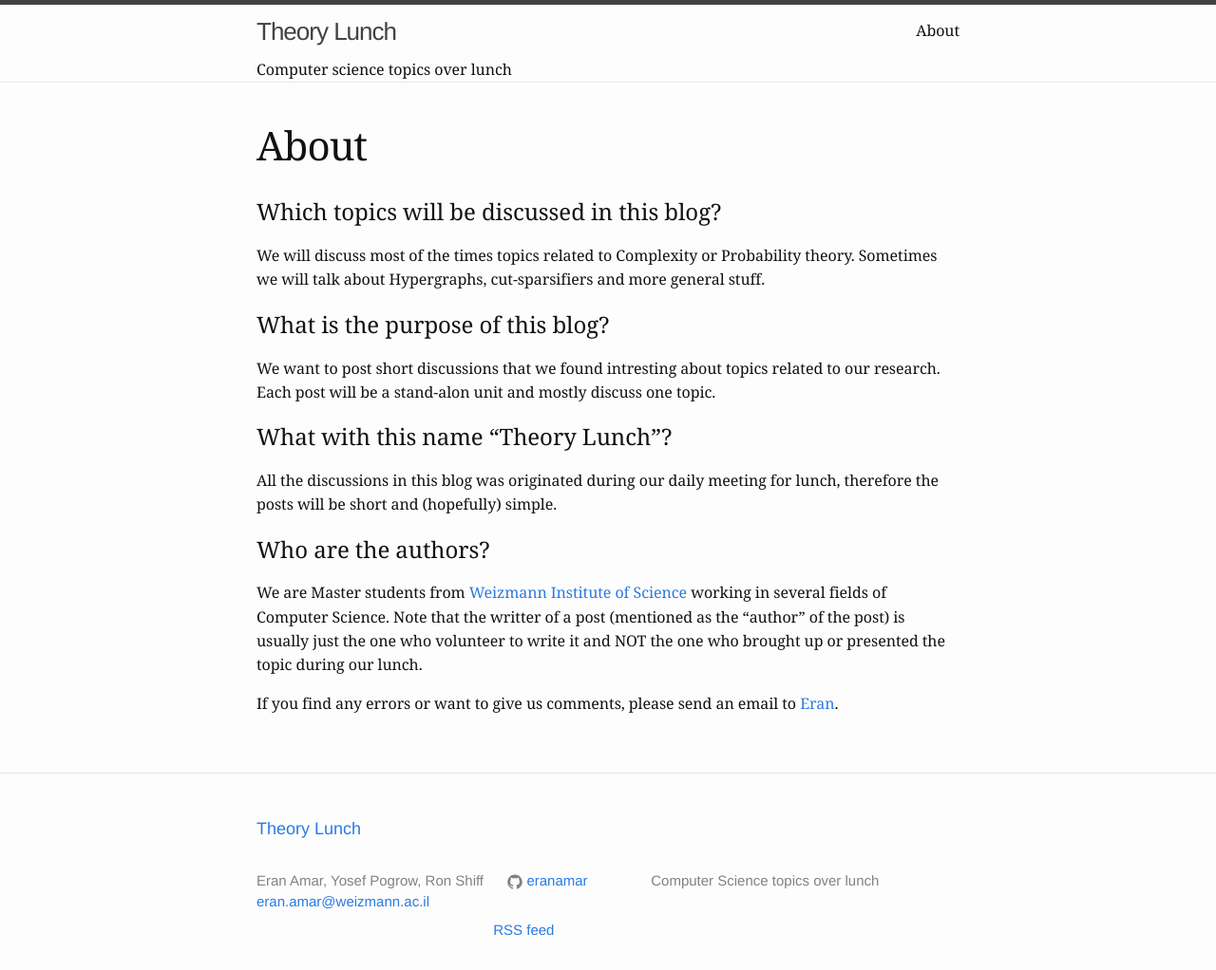
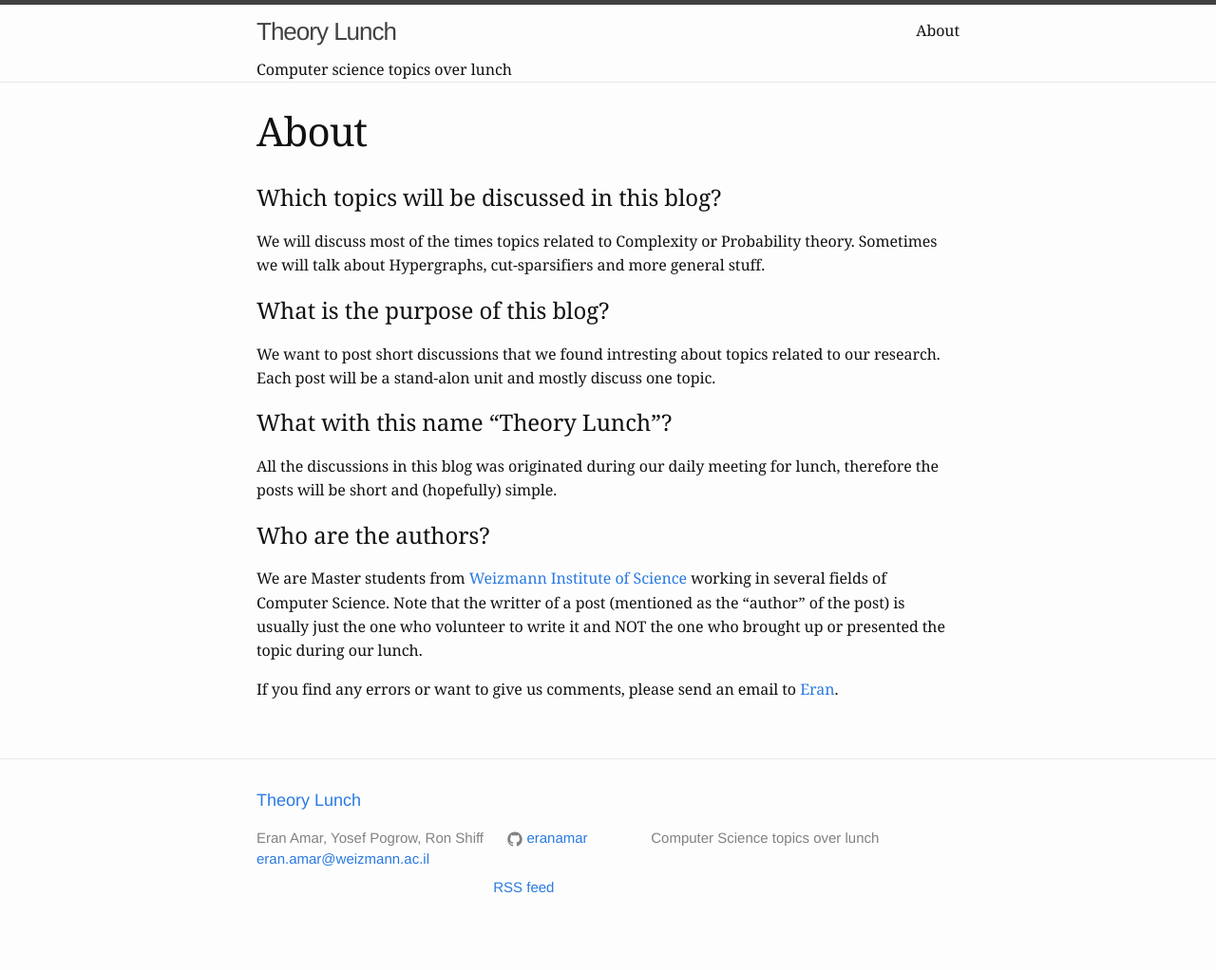
Before and after one commit to eranamar-zz/eranamar.github.io, a Jekyll site: the page built from about.md, in a window 1280 px wide. Shown: the whole page at 95% size. Built offline with Jekyll 4.4.1, drawn with Linux system fonts in a browser that asks for light colours; after the commit the page ends 977 px from its top, so only the background shows below that.

Commit message:
fix issue with margin of h1 tags

```diff
--- a/assets/post.css
+++ b/assets/post.css
@@ -29,7 +29,9 @@
 div.hide-with-loader {
     display: none;
 }
-h1, h2, h3, h4, h5, h6, p, blockquote, pre, ul, ol, dl, figure, .highlight {
+.post-content h1, .post-content h2, .post-content h3, .post-content h4, .post-content h5, .post-content h6,
+.post-content p, .post-content blockquote, .post-content pre,
+.post-content ul, .post-content ol, .post-content dl, .post-content figure, .highlight {
     margin-bottom: 15px;
     margin-top: 15px;
 }
--- a/site/assets/post.css
+++ b/site/assets/post.css
@@ -29,7 +29,9 @@
 div.hide-with-loader {
     display: none;
 }
-h1, h2, h3, h4, h5, h6, p, blockquote, pre, ul, ol, dl, figure, .highlight {
+.post-content h1, .post-content h2, .post-content h3, .post-content h4, .post-content h5, .post-content h6,
+.post-content p, .post-content blockquote, .post-content pre,
+.post-content ul, .post-content ol, .post-content dl, .post-content figure, .highlight {
     margin-bottom: 15px;
     margin-top: 15px;
 }
--- a/site/feed.xml
+++ b/site/feed.xml
@@ -1,4 +1,4 @@
-<?xml version="1.0" encoding="utf-8"?><feed xmlns="http://www.w3.org/2005/Atom" ><generator uri="http://jekyllrb.com" version="3.4.2">Jekyll</generator><link href="https://eranamar.github.io/site/feed.xml" rel="self" type="application/atom+xml" /><link href="https://eranamar.github.io/site/" rel="alternate" type="text/html" /><updated>2017-04-01T11:05:37+03:00</updated><id>https://eranamar.github.io/site/</id><title type="html">Theory Lunch</title><subtitle>Computer Science topics over lunch</subtitle><author><name>Eran Amar, Yosef Pogrow, Ron Shiff</name></author><entry><title type="html">Derandomization for Pairwise Independent Seed</title><link href="https://eranamar.github.io/site/2017/03/30/Derandomization-for-Pairwise-Independent-Seed.html" rel="alternate" type="text/html" title="Derandomization for Pairwise Independent Seed" /><published>2017-03-30T00:00:00+03:00</published><updated>2017-03-30T00:00:00+03:00</updated><id>https://eranamar.github.io/site/2017/03/30/Derandomization-for-Pairwise-Independent-Seed</id><content type="html" xml:base="https://eranamar.github.io/site/2017/03/30/Derandomization-for-Pairwise-Independent-Seed.html">&lt;script type=&quot;math/tex&quot;&gt;
+<?xml version="1.0" encoding="utf-8"?><feed xmlns="http://www.w3.org/2005/Atom" ><generator uri="http://jekyllrb.com" version="3.4.2">Jekyll</generator><link href="https://eranamar.github.io/site/feed.xml" rel="self" type="application/atom+xml" /><link href="https://eranamar.github.io/site/" rel="alternate" type="text/html" /><updated>2017-04-01T11:10:17+03:00</updated><id>https://eranamar.github.io/site/</id><title type="html">Theory Lunch</title><subtitle>Computer Science topics over lunch</subtitle><author><name>Eran Amar, Yosef Pogrow, Ron Shiff</name></author><entry><title type="html">Derandomization for Pairwise Independent Seed</title><link href="https://eranamar.github.io/site/2017/03/30/Derandomization-for-Pairwise-Independent-Seed.html" rel="alternate" type="text/html" title="Derandomization for Pairwise Independent Seed" /><published>2017-03-30T00:00:00+03:00</published><updated>2017-03-30T00:00:00+03:00</updated><id>https://eranamar.github.io/site/2017/03/30/Derandomization-for-Pairwise-Independent-Seed</id><content type="html" xml:base="https://eranamar.github.io/site/2017/03/30/Derandomization-for-Pairwise-Independent-Seed.html">&lt;script type=&quot;math/tex&quot;&gt;
 \newcommand{\lyxlock}{}
 &lt;/script&gt;
 
```
